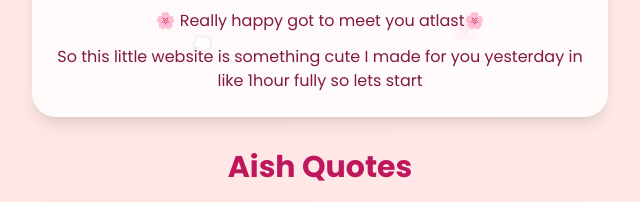
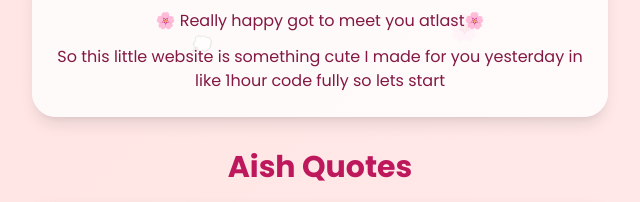
Before and after one commit to Soumyadeep-tech/special, a plain HTML site: page frontend/index.html in a window 1280 px wide. Shown: the part 415-617 px from the top of the page, 320-960 px from the left. Drawn offline with nearby package versions, Linux system fonts and the light colour scheme.

Commit message:
fourth commit

```diff
--- a/frontend/index.html
+++ b/frontend/index.html
@@ -328,7 +328,7 @@
         <div class="bg-white bg-opacity-80 p-5 md:p-6 rounded-3xl shadow-lg max-w-xl mx-auto message-box message-card interactive-element">
             <p class="text-lg md:text-xl">Hellow Aishh,</p>
             <p class="mt-3">🌸 Really happy got to meet you atlast🌸</p>
-            <p class="mt-3"> So this little website is something cute I made for you yesterday in like 1hour fully so lets start</p>
+            <p class="mt-3"> So this little website is something cute I made for you yesterday in like 1hour code fully so lets start</p>
         </div>
     </section>
 
```
